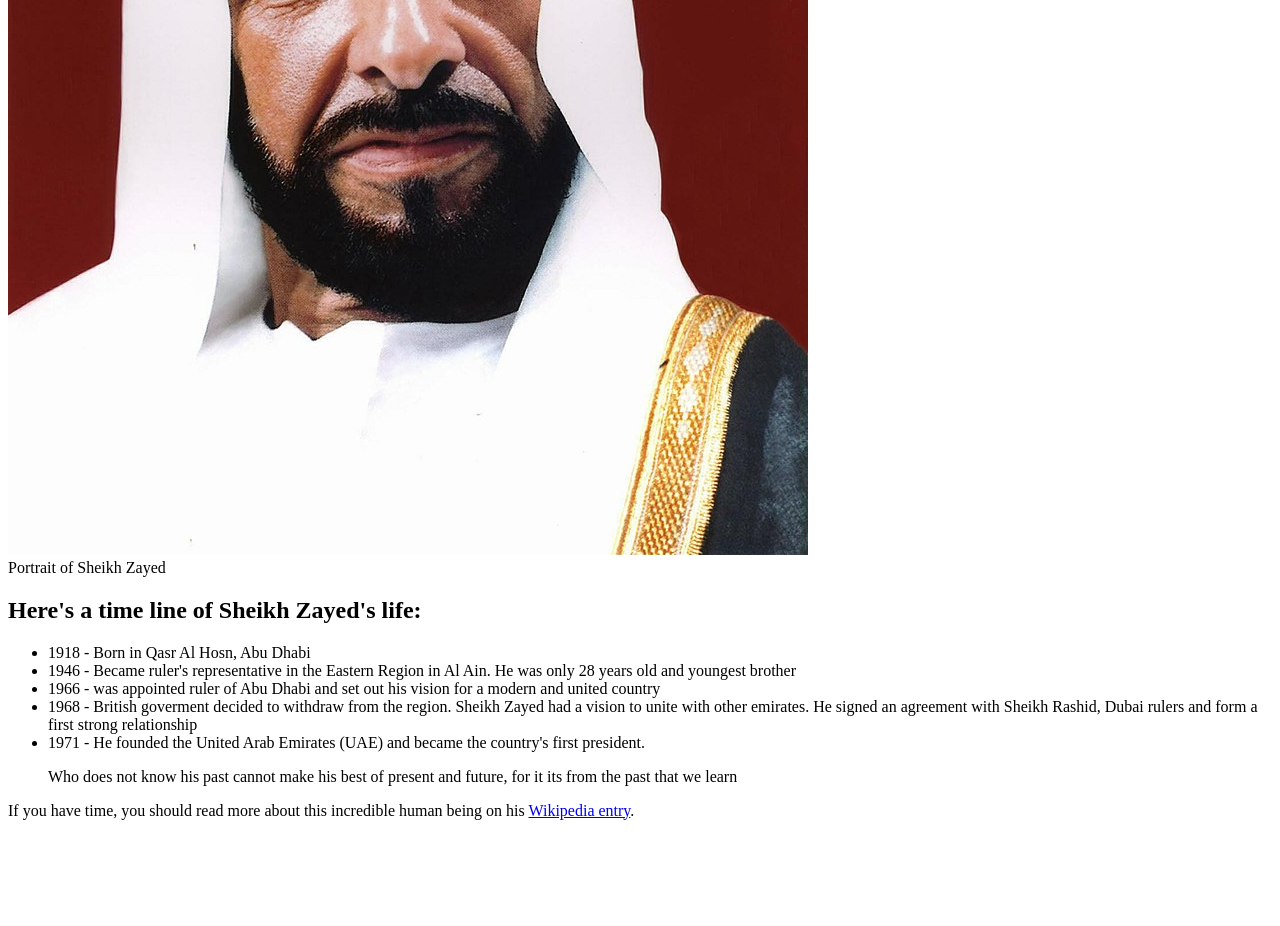
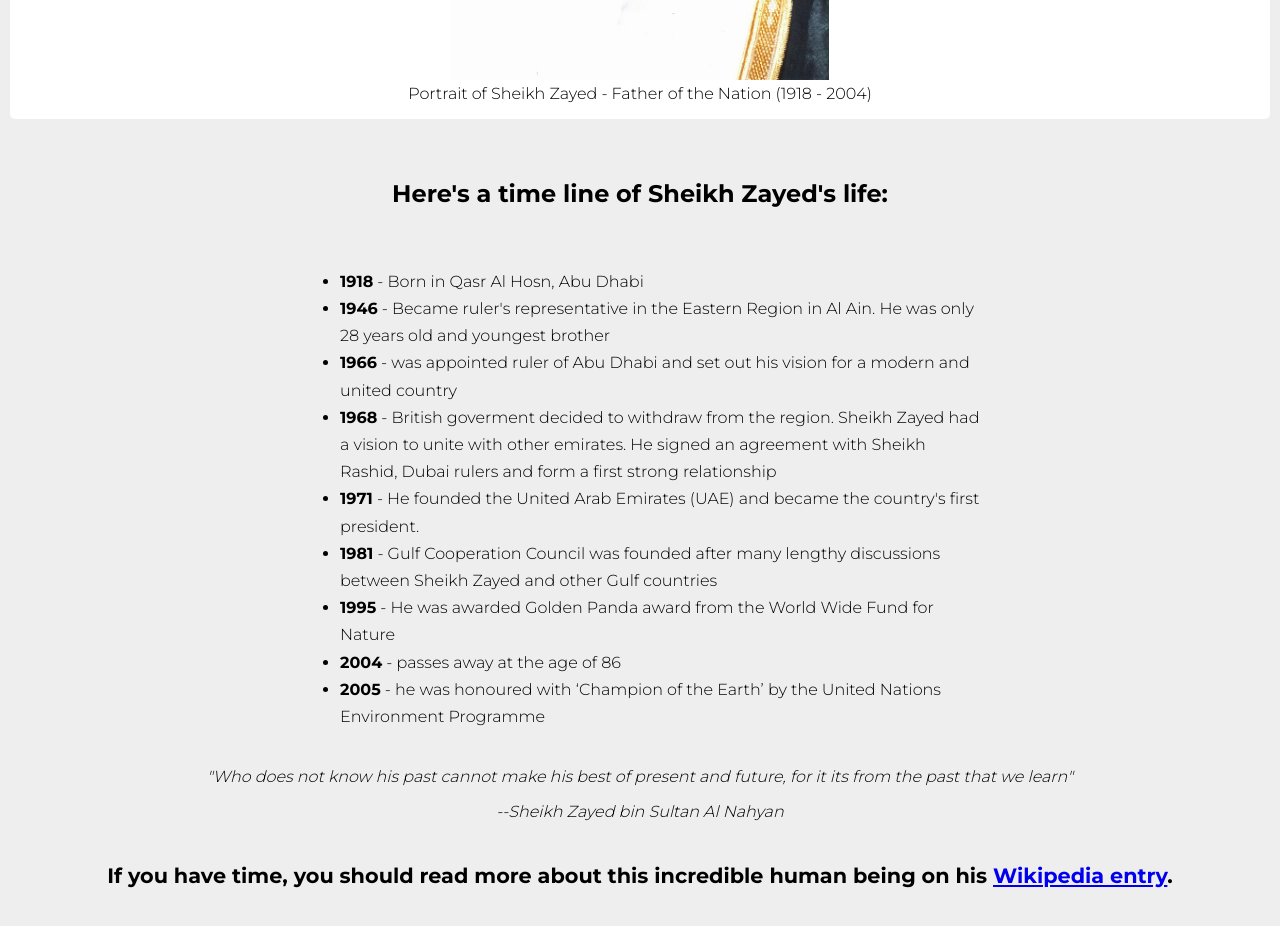
Before and after one commit to gitdxb/sheikh-zayed, a plain HTML site: page index.html in a window 1280 px wide. Shown: the part 580-1506 px from the top of the page. Before the commit the page ends 1416 px from the top, so only its background shows below. Drawn offline with Linux system fonts and the light colour scheme.

Commit message:
added stylesheet and write some html

```diff
--- a/index.html
+++ b/index.html
@@ -5,6 +5,7 @@
     <meta charset="UTF-8">
     <meta name="viewport" content="width=device-width, initial-scale=1.0">
     <title>Sheikh Zayed's history</title>
+    <link href="https://fonts.googleapis.com/css2?family=Montserrat:wght@300;700&display=swap" rel="stylesheet">
     <link rel="stylesheet" href="style.css">
 </head>
 
@@ -17,7 +18,7 @@
         </header>
         <div id="img-div">
             <img id="image" src="SheikhZayed.jpg" alt="">
-            <figcaption id="img-caption">Portrait of Sheikh Zayed</figcaption>
+            <figcaption id="img-caption">Portrait of Sheikh Zayed - Father of the Nation (1918 - 2004)</figcaption>
         </div>
         <section id="tribute-info">
             <h2>Here's a time line of Sheikh Zayed's life:</h2>
@@ -32,12 +33,20 @@
                     first strong relationship</li>
                 <li><span>1971</span> - He founded the United Arab Emirates (UAE) and became the country's first
                     president.</li>
+                <li><span>1981</span> - Gulf Cooperation Council was founded after many lengthy discussions between
+                    Sheikh Zayed and other Gulf countries</li>
+                <li><span>1995</span> - He was awarded Golden Panda award from the World Wide Fund for Nature</li>
+                <li><span>2004</span> - passes away at the age of 86</li>
+                <li><span>2005</span> - he was honoured with ‘Champion of the
+                    Earth’ by the United Nations Environment Programme</li>
             </ul>
+            <blockquote>
+                <p>"Who does not know his past cannot make his best of present and future, for it its from the past that
+                    we learn"</p>
+                <p>--Sheikh Zayed bin Sultan Al Nahyan</p>
+            </blockquote>
         </section>
-        <blockquote>
-            <p>Who does not know his past cannot make his best of present and future, for it its from the past that we
-                learn</p>
-        </blockquote>
+
         <footer>
             <p>If you have time, you should read more about this incredible human being on his <a
                     href="https://en.wikipedia.org/wiki/Zayed_bin_Sultan_Al_Nahyan" target="_blank"
--- a/style.css
+++ b/style.css
@@ -0,0 +1,51 @@
+body {
+    font-family: 'Montserrat', sans-serif;
+    background-color: #eee;
+    margin: 40px 0;
+}
+header {
+    text-align: center;
+    font-weight: 700;
+}
+header p {
+    font-weight: 300;
+}
+
+#img-div {
+    text-align: center;
+    background-color: white;
+    padding: 1em 0;
+    margin: 0 10px;
+    border-radius: 5px;
+}
+img {
+    width: 30%;
+    height: 30%;
+}
+ul {
+    max-width: 50%;
+    margin: 0 auto;
+}
+ul li {
+    line-height: 1.7;
+}
+#tribute-info {
+    margin: 0 auto;
+}
+#tribute-info h2 {
+    padding: 40px 0;
+    text-align: center;
+}
+span {
+    font-weight: 700;
+}
+blockquote {
+    padding: 5px 0;
+    font-style: italic;
+    text-align: center;
+}
+footer {
+    text-align: center;
+    font-weight: 700;
+    font-size: 130%;
+}
```
